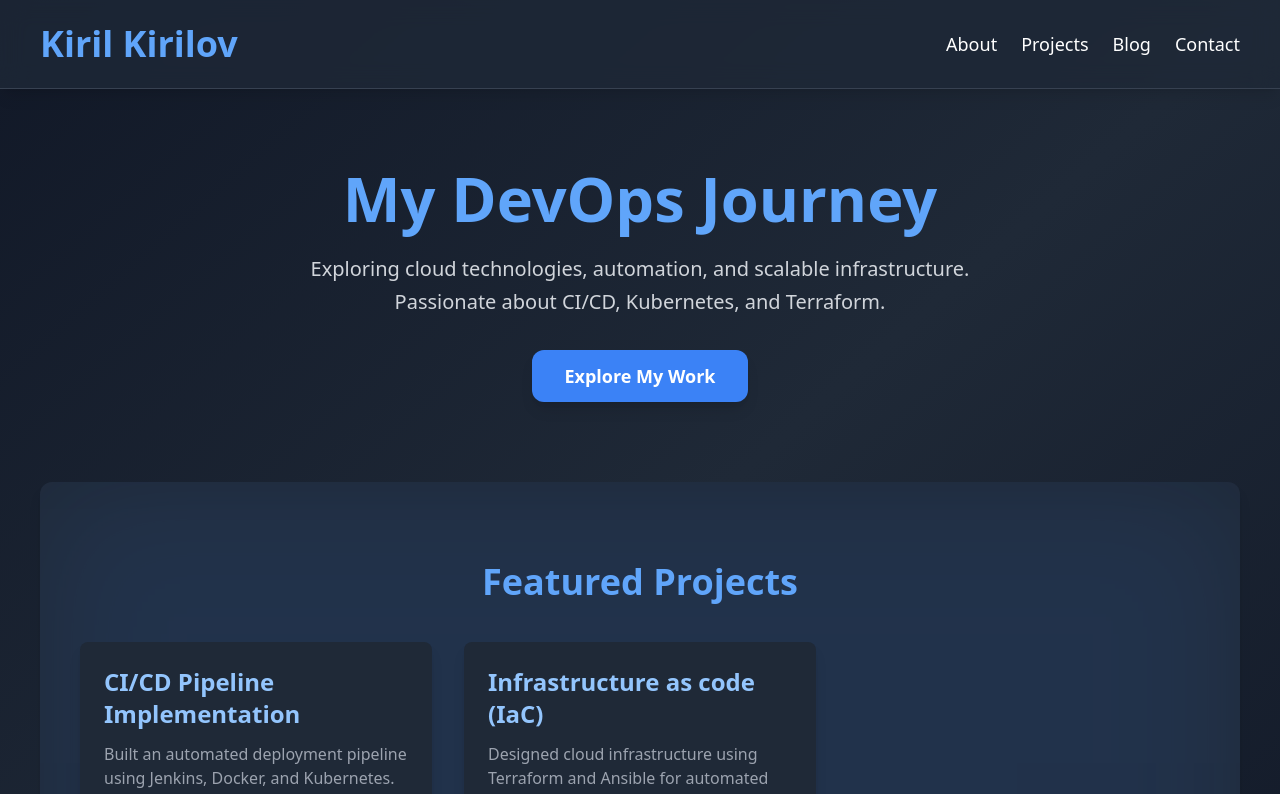
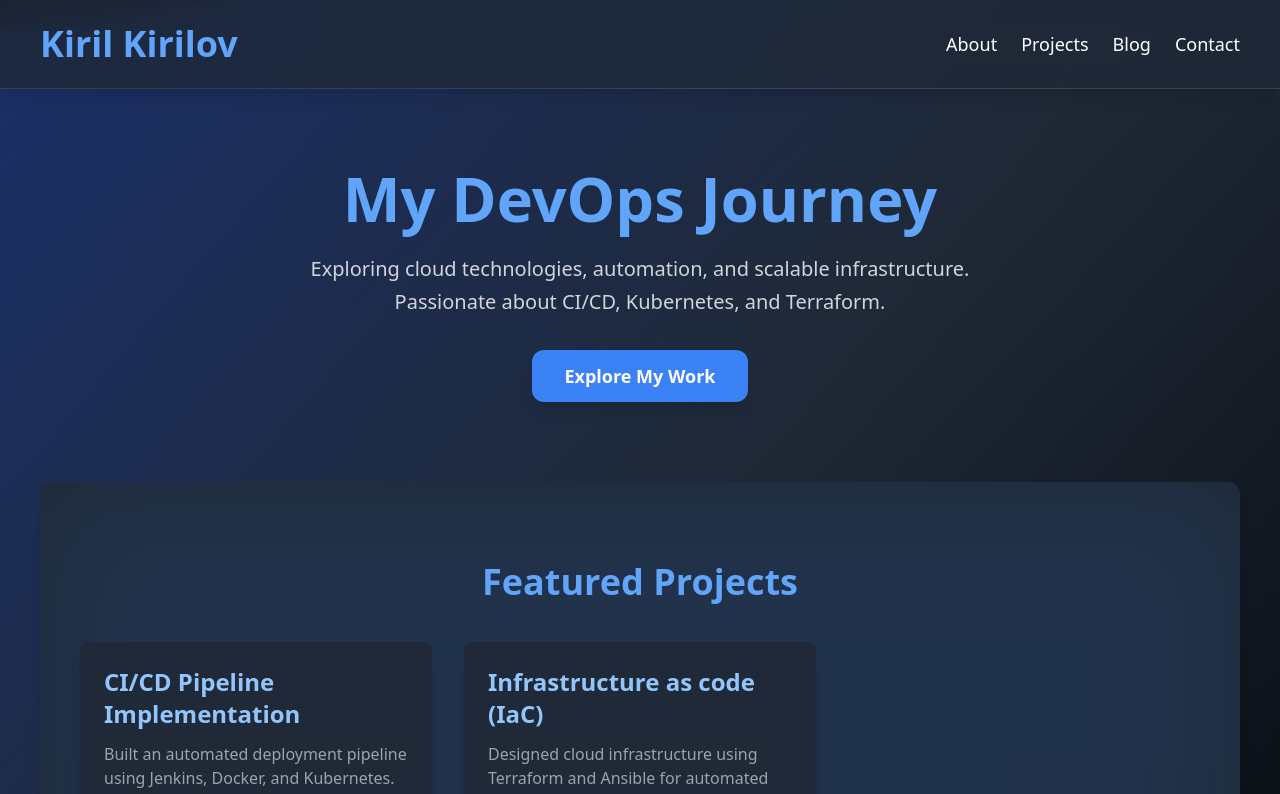
Before and after one commit to KirilKirilov966/website, a Next.js app: page / in a window 1280 px wide. Shown: the top 794 px of the page. Built offline with nearby package versions, Linux system fonts and the light colour scheme.

Commit message:
Update on background index

```diff
--- a/pages/index.js
+++ b/pages/index.js
@@ -7,17 +7,26 @@ import { motion } from "framer-motion";
 
 export default function Home() {
   return (
-    <div className="min-h-screen bg-gradient-to-br from-gray-900 via-gray-800 to-gray-900 text-white overflow-hidden">
+    <div className="relative min-h-screen bg-gradient-to-br from-gray-900 via-gray-800 to-gray-900 text-white overflow-hidden">
       <Head>
         <title>Kiril Kirilov | DevOps Portfolio</title>
         <meta name="description" content="Follow Kiril Kirilov's DevOps journey and projects." />
       </Head>
 
+      {/* Animated Background */}
+      <div className="absolute inset-0 z-0">
+        <motion.div
+          className="absolute top-0 left-0 w-full h-full bg-gradient-to-br from-blue-900 via-gray-800 to-black opacity-70"
+          animate={{ scale: [1, 1.1, 1], rotate: [0, 10, -10, 0] }}
+          transition={{ duration: 10, repeat: Infinity, repeatType: "reverse" }}
+        />
+      </div>
+
       <motion.header
         initial={{ y: -100, opacity: 0 }}
         animate={{ y: 0, opacity: 1 }}
         transition={{ duration: 0.8 }}
-        className="py-6 px-10 flex justify-between items-center bg-gray-800 shadow-lg border-b border-gray-700 backdrop-blur-md bg-opacity-80"
+        className="relative py-6 px-10 flex justify-between items-center bg-gray-800 shadow-lg border-b border-gray-700 backdrop-blur-md bg-opacity-80 z-10"
       >
         <h1 className="text-4xl font-bold text-blue-400">Kiril Kirilov</h1>
         <nav className="flex space-x-6 text-lg">
@@ -32,7 +41,7 @@ export default function Home() {
         initial={{ opacity: 0, scale: 0.9 }}
         animate={{ opacity: 1, scale: 1 }}
         transition={{ duration: 1 }}
-        className="flex flex-col items-center justify-center text-center py-20 px-6"
+        className="relative flex flex-col items-center justify-center text-center py-20 px-6 z-10"
       >
         <motion.h2 className="text-6xl font-extrabold text-blue-400" animate={{ scale: [1, 1.1, 1] }} transition={{ repeat: Infinity, duration: 2 }}>My DevOps Journey</motion.h2>
         <p className="text-xl text-gray-300 mt-6 max-w-2xl leading-relaxed">
@@ -78,7 +87,7 @@ export default function Home() {
         initial={{ y: 100, opacity: 0 }}
         animate={{ y: 0, opacity: 1 }}
         transition={{ duration: 0.8 }}
-        className="py-6 text-center bg-gray-800 mt-16 border-t border-gray-700 shadow-lg"
+        className="relative py-6 text-center bg-gray-800 mt-16 border-t border-gray-700 shadow-lg z-10"
       >
         <p className="text-gray-400 text-lg">&copy; 2025 Kiril Kirilov | Sharing My DevOps Journey</p>
       </motion.footer>
```
